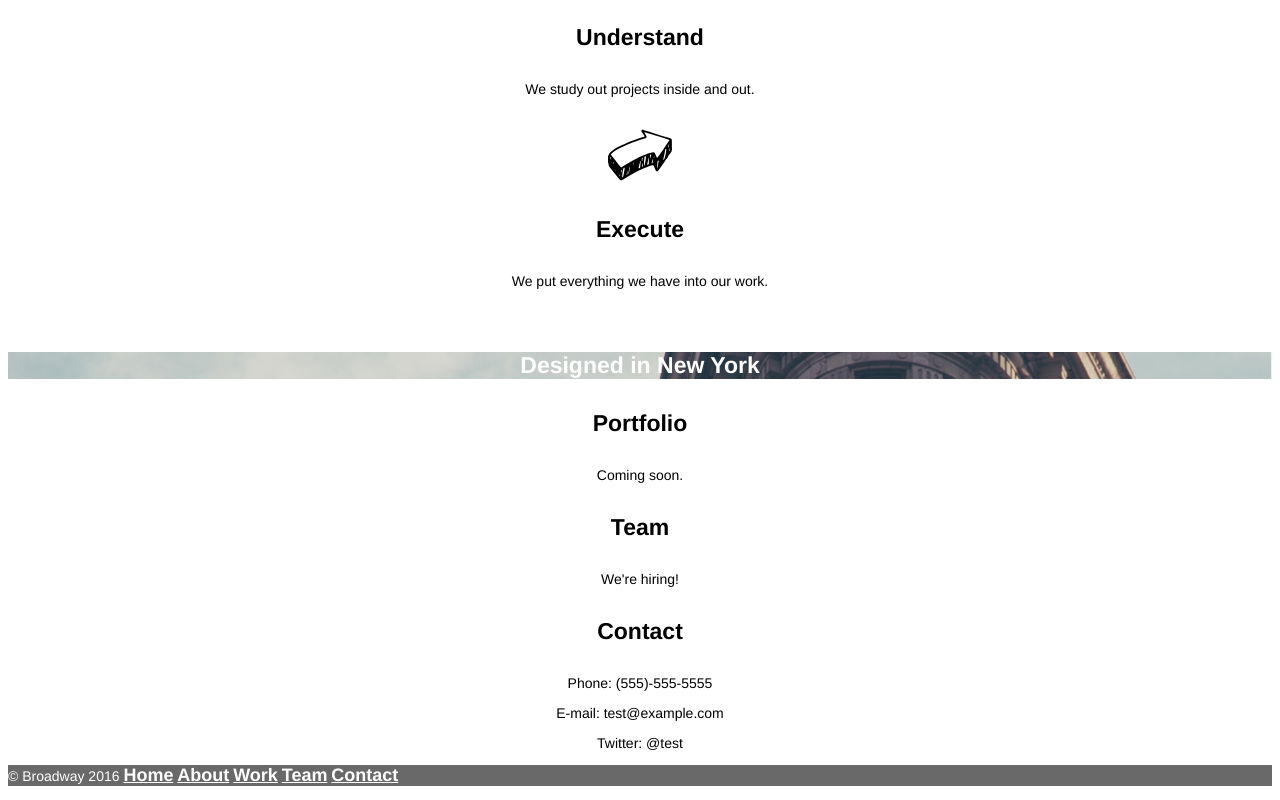
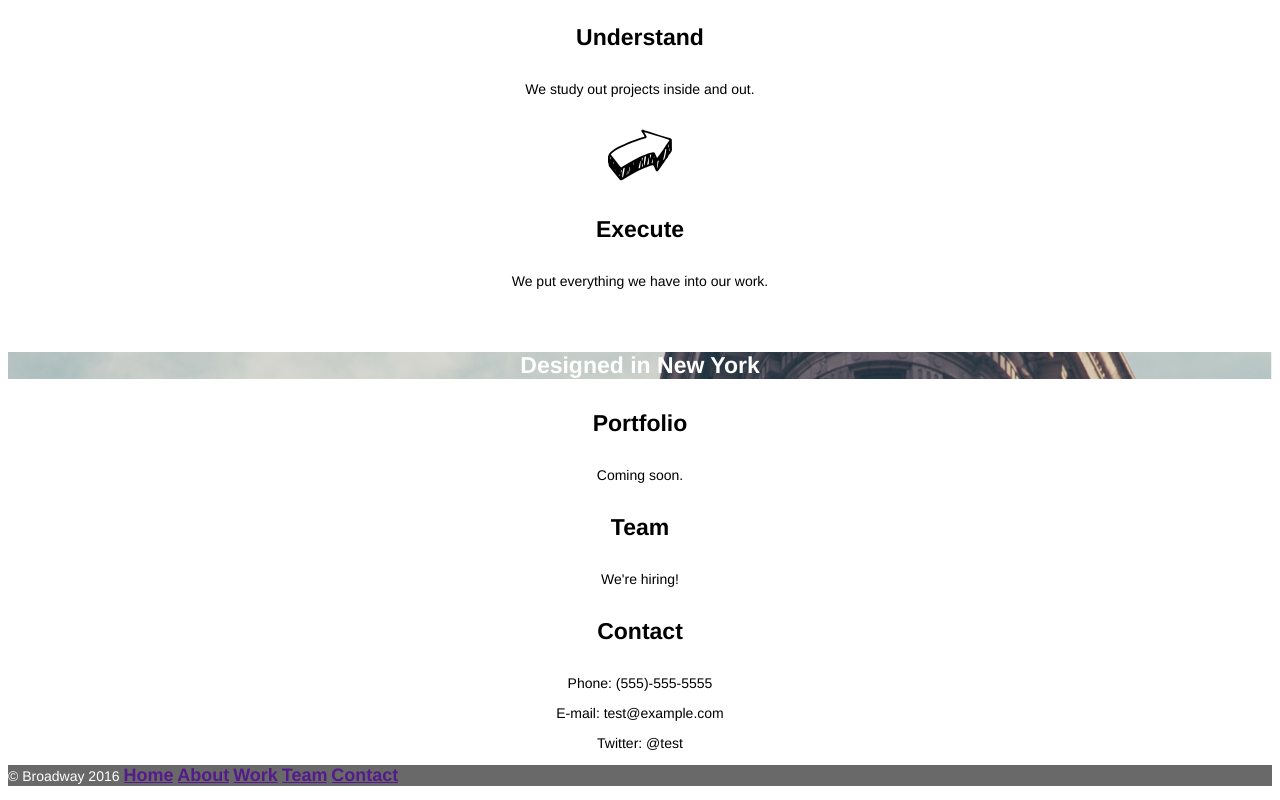
Before and after one commit to isaac-chou/broadway, a plain HTML site: page index.html in a window 1280 px wide. Shown: the part 752-1552 px from the top of the page. Drawn offline with Linux system fonts and the light colour scheme.

Commit message:
Footer links repaired.

```diff
--- a/index.html
+++ b/index.html
@@ -34,11 +34,11 @@
     <p>Twitter: @test</p>
     <div class="footer">
         <p>© Broadway 2016
-            <a href=""><span class="link">Home</span></a>
-            <a href=""><span class="link">About</span></a>
-            <a href=""><span class="link">Work</span></a>
-            <a href=""><span class="link">Team</span></a>
-            <a href=""><span class="link">Contact</span></a>
+            <span class="link"><a href="">Home</a></span>
+            <span class="link"><a href="">About</a></span>
+            <span class="link"><a href="">Work</a></span>
+            <span class="link"><a href="">Team</a></span>
+            <span class="link"><a href="">Contact</a></span>
         </p>
     </div>
 </body>
```
